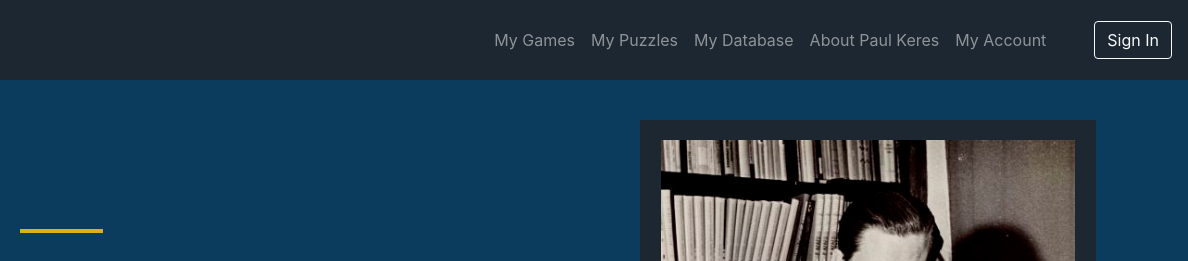
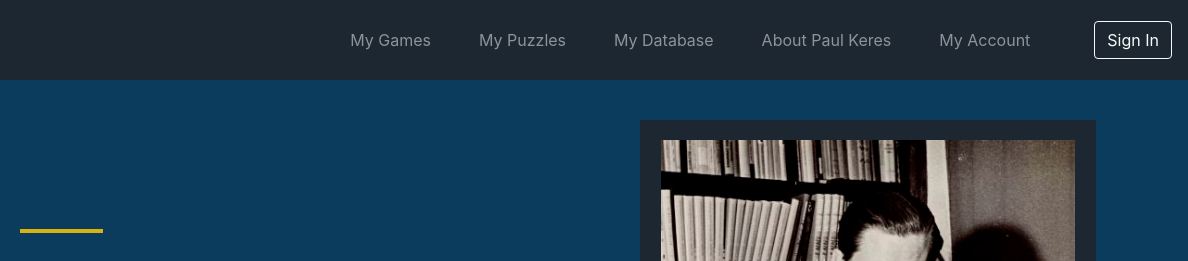
Before and after one commit to issmith962/WhoKeres, a plain HTML site: page index.html in a window 1280 px wide. Shown: the top 261 px of the page, 92-1280 px from the left. Drawn offline with nearby package versions, Linux system fonts and the light colour scheme.

Commit message:
changed navbar link spacing

```diff
--- a/index.html
+++ b/index.html
@@ -21,11 +21,11 @@
 				</a>
 				<div class="collapse navbar-collapse" id="navbarNavAltMarkup">
 					<div class="navbar-nav ml-lg-auto">
-						<a class="nav-item nav-link" href="#">My Games</a>     <!-- <span class="sr-only">(current)</span></a> -->
-						<a class="nav-item nav-link" href="#">My Puzzles</a>
-						<a class="nav-item nav-link" href="#">My Database</a>
-						<a class="nav-item nav-link" href="#">About Paul Keres</a>
-						<a class="nav-item nav-link pr-5" href="#">My Account</a>
+						<a class="nav-item nav-link mx-3" href="#">My Games</a>     <!-- <span class="sr-only">(current)</span></a> -->
+						<a class="nav-item nav-link mx-3" href="#">My Puzzles</a>
+						<a class="nav-item nav-link mx-3" href="#">My Database</a>
+						<a class="nav-item nav-link mx-3" href="#">About Paul Keres</a>
+						<a class="nav-item nav-link mx-3 pr-5" href="#">My Account</a>
 					</div>
 				</div>
 				<form class='form-inline'>
```
